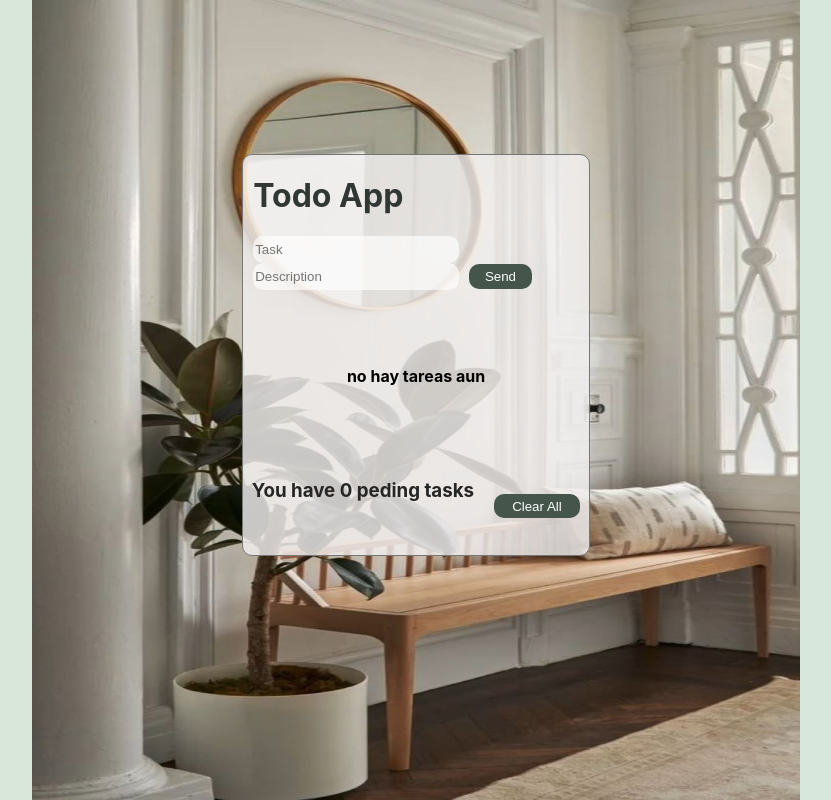
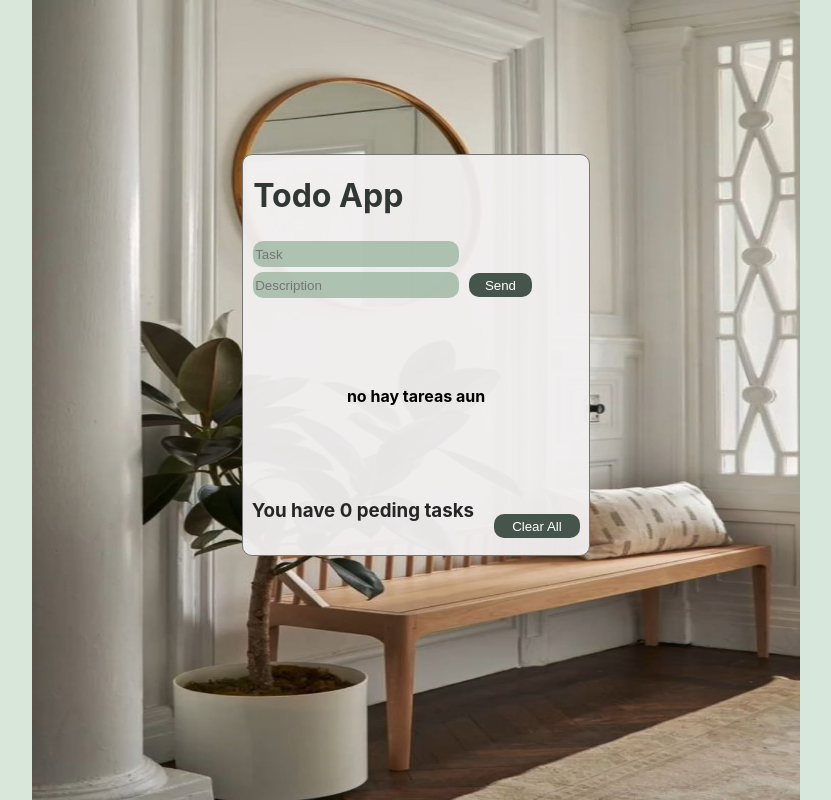
Before and after one commit to Mely-0/my-react-task-list, a React (Vite) app: page / in a window 1280 px wide. Shown: the whole page, without its empty margins (224-1055 px from the left). Built offline with nearby package versions, Linux system fonts and the light colour scheme.

Commit message:
se le agrego validacion

```diff
--- a/src/components/Input.jsx
+++ b/src/components/Input.jsx
@@ -75,9 +75,9 @@ export const Input = (props) => {
                 checked={marcado}
                 onChange={tareaHecha}
                 className='checkbox-round' value="first_checkbox" />
-                Tarea: {contenido}
+                {contenido}
                 <br />
-                Description: {contenido2}
+                {contenido2}
                 <button
                 onClick={() => handleOnClick(id)}
                 className='iconos'>
@@ -109,7 +109,7 @@ export const Input = (props) => {
             <input
             placeholder='Description'
             type="text"
-            className="btn-1"
+            className={claseTitulo2}
             name="userdos"
             onChange={onChangeDos}>
             </input>
--- a/src/components/css/styles.css
+++ b/src/components/css/styles.css
@@ -8,7 +8,7 @@
     background-size: 100% 100%;
 }
 .contenedor-promax{
-    background-color: rgba(242, 240, 240, 0.821);
+    background-color: rgba(242, 240, 240, 0.952);
     border: 1px solid rgb(118, 118, 118);
     margin-top: 30%;
     margin-left: 5%;
@@ -18,7 +18,7 @@
 }
 .titu{
     width: 90%;
-    height: 25%;
+    height: 30%;
     margin-left: 10px;
     color: #313734;
 }
@@ -29,19 +29,20 @@
 
 .btn-1{
     width: 65%;
-    height: 25%;
+    height: 20%;
+    margin-top: 5px;
     border:none;
     margin-right: 10px;
     border-radius: 10px 10px;
-    background-color: rgba(255, 255, 255, 0.665);
+    background-color: rgba(158, 183, 162, 0.797);
 }
 .btn-2{
     width: 20%;
-    height: 25%;
+    height: 20%;
     border:none;
     border-radius: 10px 10px;
     background-color: #45554c;
-    color: white;
+    color: rgb(255, 255, 255);
     justify-content: center;
 }
 @media(hover:hover){
@@ -83,7 +84,7 @@
     width: 80%;
     height: auto;
     border-radius: 10px 10px;
-    background-color: rgba(255, 255, 255, 0.618);
+    background-color: rgba(199, 220, 202, 0.927);
     display: flex;
     gap: 15px;
 }
@@ -124,7 +125,7 @@
     width: 60%;
     height: 50%;
     border-radius: 10px 10px;
-    background-color: rgba(255, 255, 255, 0.618);
+    background-color: rgba(199, 220, 202, 0.927);
     border: none;
 }
 .btn{
--- a/src/components/hooks/useEdit.jsx
+++ b/src/components/hooks/useEdit.jsx
@@ -10,14 +10,12 @@ export const useEdit = (id) => {
 
     const handleOnSubmit2=()=>{
 
-        localStorage.setItem( id, JSON.stringify({nombre:lista2, descri: descripcion2 }) )
 
-
-    if(lista2.length <3){
-        alert("no acepto valores menores de 3 caracteres")
-    }else{
-        alert("")
-    }
+        if(lista2.length < 3 || descripcion2.length < 3){
+            alert("no acepto valores menores de 3 caracteres")
+        }else{
+            localStorage.setItem( id, JSON.stringify({nombre:lista2, descri: descripcion2 }) )
+        }
     }
 
     const onChange =(e)=>{
--- a/src/components/hooks/useEffect.jsx
+++ b/src/components/hooks/useEffect.jsx
@@ -11,7 +11,7 @@ export const useEffectApi = () => {
     const handleOnSubmit=(e)=>{
 
 
-        if(lista.length < 3 && descripcion.length < 3){
+        if(lista.length < 3 || descripcion.length < 3){
             alert("no acepto valores menores de 3 caracteres")
         }else{
             let c = localStorage.length + 1
```
Also changed, not shown: 1 other file (tests, documents, lock files or other folders).
